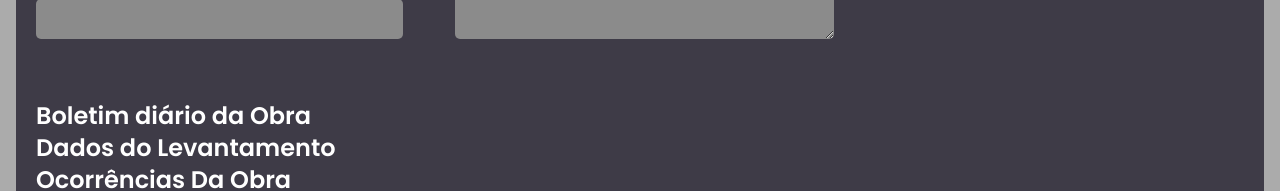
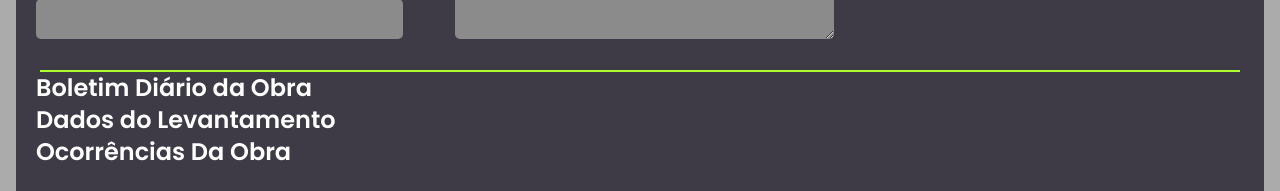
Before and after one commit to PhilipeAnderson/airlinesAA, a React (Create React App) app: page /addprotocolo in a window 1280 px wide. Shown: the part 699-890 px from the top of the page. Built offline with nearby package versions, Linux system fonts and the light colour scheme.

Commit message:
init work bulletin

```diff
--- /dev/null
+++ b/src/components/GreenLine/index.js
@@ -0,0 +1,10 @@
+import styles from './styles.module.css'
+
+
+export function GreenLine(){
+  return(
+    <div className={styles.greenLine}>
+
+    </div>
+  )
+}
--- /dev/null
+++ b/src/components/GreenLine/styles.module.css
@@ -0,0 +1,7 @@
+.greenLine{
+  display: flex;
+  width: 1200px;
+  height: 1px;
+  border: 1px solid greenyellow;
+  margin: 0 auto;
+}
--- a/src/components/Protocol/OrderOfServiceProtocol/index.js
+++ b/src/components/Protocol/OrderOfServiceProtocol/index.js
@@ -1,4 +1,4 @@
-import { CalendarDate } from '../Calendar';
+import { CalendarDate } from '../../Calendar';
 import styles from './styles.module.css';
 
 
@@ -30,7 +30,6 @@ export function OrderOfServiceProtocol(){
 
 
       <div className={styles.priorityTwo}>
-
         <div className={styles.firstLine}>
           <div className={styles.firstLineColumnOne}>
             <label htmlFor="projetistacopel">Projetista Copel: </label><br />
@@ -68,8 +67,8 @@ export function OrderOfServiceProtocol(){
           <label htmlFor="descricao">Descrição: </label><br />
           <textarea name="descricao" id="" cols="70" rows="6"></textarea>
         </div>
+      </div>
 
-      </div>
       <div className={styles.priorityThree}>
         <label htmlFor="calendar">Data Limite: </label><br />
         <CalendarDate />
--- a/src/components/Protocol/OrderOfServiceProtocol/styles.module.css
+++ b/src/components/Protocol/OrderOfServiceProtocol/styles.module.css
@@ -1,5 +1,5 @@
 .container{
-  margin-bottom: 50px;
+  margin-bottom: 20px;
   display: grid;
   grid-template-columns: 1fr 1fr 1fr;
   grid-template-areas: 'priorityOne priorityTwo priorityThree'
--- /dev/null
+++ b/src/components/Protocol/WorkBulletin/index.js
@@ -0,0 +1,23 @@
+import styles from './styles.module.css'
+
+export function WorkBulletin(){
+  return(
+    <>
+      <h2>Boletim Diário da Obra</h2>
+      <div className={styles.container}>
+        <div className={styles.firstColumn}>
+
+        </div>
+        <div className={styles.secondColumn}>
+
+        </div>
+        <div className={styles.thirdColumn}>
+
+        </div>
+        <div className={styles.fourthColumn}>
+
+        </div>
+      </div>
+    </>
+  )
+}
--- a/src/components/Protocol/index.js
+++ b/src/components/Protocol/index.js
@@ -1,18 +1,17 @@
+import { HeaderProtocol } from './HeaderProtocol'
+import { OrderOfServiceProtocol } from './OrderOfServiceProtocol'
+import { WorkBulletin } from './WorkBulletin'
 
 import styles from './styles.module.css'
-import { HeaderProtocol } from './HeaderProtocol'
-import { OrderOfServiceProtocol } from './OrderOfServiceProtocol'
-
+import { GreenLine } from '../GreenLine'
 
 export function Protocol(){
   return(
     <div className={styles.container}>
       <HeaderProtocol />
       <OrderOfServiceProtocol />
-
-      <div>
-        <h2>Boletim diário da Obra</h2>
-      </div>
+      <GreenLine />
+      <WorkBulletin />
       <div>
         <h2>Dados do Levantamento</h2>
       </div>
```
Also changed, not shown: src/components/Calendar/index.js (renamed from src/components/Protocol/Calendar/index.js), src/components/Protocol/WorkBulletin/styles.module.css (added).
